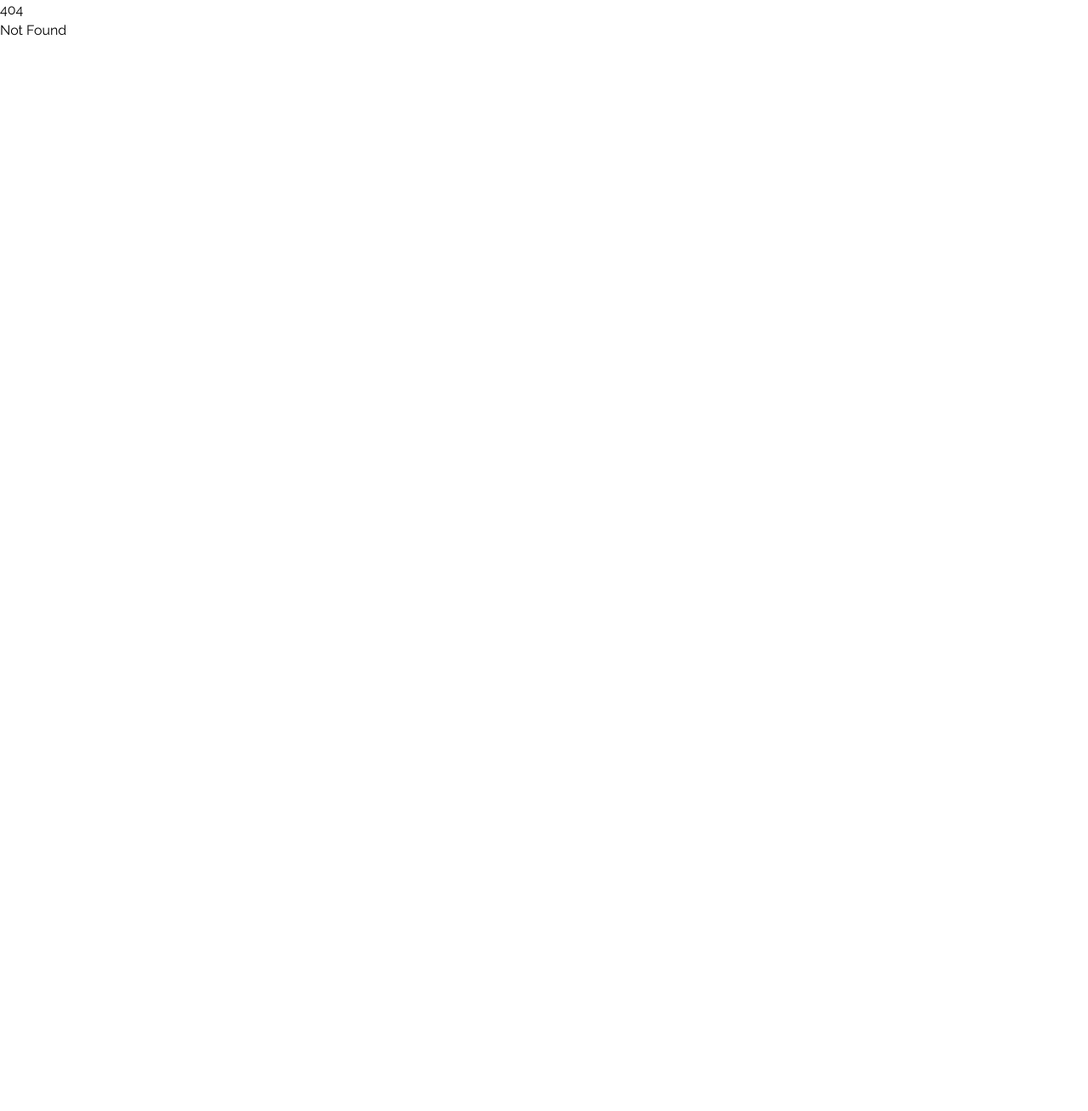
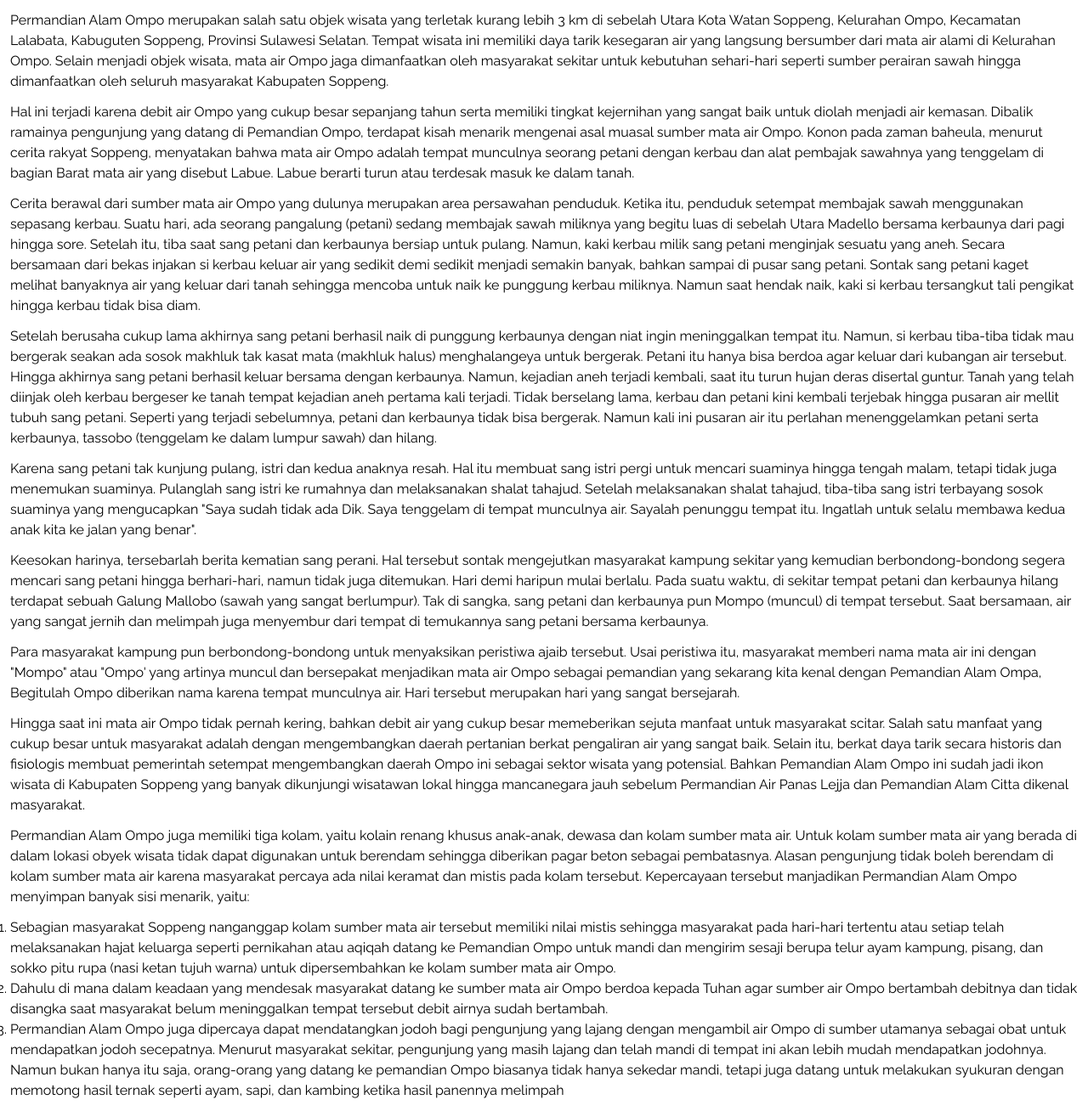
Before and after one commit to rid333/pohon-ompo, a SvelteKit app: page /sejarah-ompo in a window 1280 px wide. Before the commit this address had no page. Shown: the whole page at 85% size. Before the commit the page ends 800 px from the top, so only its background shows below. Built offline with nearby package versions, Linux system fonts and the light colour scheme.

Commit message:
updated pages

```diff
--- /dev/null
+++ b/src/routes/sejarah-ompo/+page.svelte
@@ -0,0 +1,43 @@
+<script></script>
+
+<div class="flex flex-col gap-y-3 p-3">
+    <div>
+        Permandian Alam Ompo merupakan salah satu objek wisata yang terletak kurang lebih 3 km di sebelah Utara Kota Watan Soppeng, Kelurahan Ompo, Kecamatan Lalabata, Kabuguten Soppeng, Provinsi Sulawesi Selatan. Tempat wisata ini memiliki daya tarik kesegaran air yang langsung bersumber dari mata air alami di Kelurahan Ompo. Selain menjadi objek wisata, mata air Ompo jaga dimanfaatkan oleh masyarakat sekitar untuk kebutuhan sehari-hari seperti sumber perairan sawah hingga dimanfaatkan oleh seluruh masyarakat Kabupaten Soppeng.
+    </div>
+
+    <div>
+        Hal ini terjadi karena debit air Ompo yang cukup besar sepanjang tahun serta memiliki tingkat kejernihan yang sangat baik untuk diolah menjadi air kemasan. Dibalik ramainya pengunjung yang datang di Pemandian Ompo, terdapat kisah menarik mengenai asal muasal sumber mata air Ompo. Konon pada zaman baheula, menurut cerita rakyat Soppeng, menyatakan bahwa mata air Ompo adalah tempat munculnya seorang petani dengan kerbau dan alat pembajak sawahnya yang tenggelam di bagian Barat mata air yang disebut Labue. Labue berarti turun atau terdesak masuk ke dalam tanah.
+    </div>
+
+    <div>
+        Cerita berawal dari sumber mata air Ompo yang dulunya merupakan area persawahan penduduk. Ketika itu, penduduk setempat membajak sawah menggunakan sepasang kerbau. Suatu hari, ada seorang pangalung (petani) sedang membajak sawah miliknya yang begitu luas di sebelah Utara Madello bersama kerbaunya dari pagi hingga sore. Setelah itu, tiba saat sang petani dan kerbaunya bersiap untuk pulang. Namun, kaki kerbau milik sang petani menginjak sesuatu yang aneh. Secara bersamaan dari bekas injakan si kerbau keluar air yang sedikit demi sedikit menjadi semakin banyak, bahkan sampai di pusar sang petani. Sontak sang petani kaget melihat banyaknya air yang keluar dari tanah sehingga mencoba untuk naik ke punggung kerbau miliknya. Namun saat hendak naik, kaki si kerbau tersangkut tali pengikat hingga kerbau tidak bisa diam.
+    </div>
+
+    <div>
+        Setelah berusaha cukup lama akhirnya sang petani berhasil naik di punggung kerbaunya dengan niat ingin meninggalkan tempat itu. Namun, si kerbau tiba-tiba tidak mau bergerak seakan ada sosok makhluk tak kasat mata (makhluk halus) menghalangeya untuk bergerak. Petani itu hanya bisa berdoa agar keluar dari kubangan air tersebut. Hingga akhirnya sang petani berhasil keluar bersama dengan kerbaunya. Namun, kejadian aneh terjadi kembali, saat itu turun hujan deras disertal guntur. Tanah yang telah diinjak oleh kerbau bergeser ke tanah tempat kejadian aneh pertama kali terjadi. Tidak berselang lama, kerbau dan petani kini kembali terjebak hingga pusaran air mellit tubuh sang petani. Seperti yang terjadi sebelumnya, petani dan kerbaunya tidak bisa bergerak. Namun kali ini pusaran air itu perlahan menenggelamkan petani serta kerbaunya, tassobo (tenggelam ke dalam lumpur sawah) dan hilang.
+    </div>
+    <div>
+        Karena sang petani tak kunjung pulang, istri dan kedua anaknya resah. Hal itu membuat sang istri pergi untuk mencari suaminya hingga tengah malam, tetapi tidak juga menemukan suaminya. Pulanglah sang istri ke rumahnya dan melaksanakan shalat tahajud. Setelah melaksanakan shalat tahajud, tiba-tiba sang istri terbayang sosok suaminya yang mengucapkan "Saya sudah tidak ada Dik. Saya tenggelam di tempat munculnya air. Sayalah penunggu tempat itu. Ingatlah untuk selalu membawa kedua anak kita ke jalan yang benar".
+    </div>
+    <div>
+        Keesokan harinya, tersebarlah berita kematian sang perani. Hal tersebut sontak mengejutkan masyarakat kampung sekitar yang kemudian berbondong-bondong segera mencari sang petani hingga berhari-hari, namun tidak juga ditemukan. Hari demi haripun mulai berlalu. Pada suatu waktu, di sekitar tempat petani dan kerbaunya hilang terdapat sebuah Galung Mallobo (sawah yang sangat berlumpur). Tak di sangka, sang petani dan kerbaunya pun Mompo (muncul) di tempat tersebut. Saat bersamaan, air yang sangat jernih dan melimpah juga menyembur dari tempat di temukannya sang petani bersama kerbaunya.
+    </div>
+    <div>
+        Para masyarakat kampung pun berbondong-bondong untuk menyaksikan peristiwa ajaib tersebut. Usai peristiwa itu, masyarakat memberi nama mata air ini dengan "Mompo" atau "Ompo' yang artinya muncul dan bersepakat menjadikan mata air Ompo sebagai pemandian yang sekarang kita kenal dengan Pemandian Alam Ompa, Begitulah Ompo diberikan nama karena tempat munculnya air. Hari tersebut merupakan hari yang sangat bersejarah.
+    </div>
+    <div>
+        Hingga saat ini mata air Ompo tidak pernah kering, bahkan debit air yang cukup besar memeberikan sejuta manfaat untuk masyarakat scitar. Salah satu manfaat yang cukup besar untuk masyarakat adalah dengan mengembangkan daerah pertanian berkat pengaliran air yang sangat baik. Selain itu, berkat daya tarik secara historis dan fisiologis membuat pemerintah setempat mengembangkan daerah Ompo ini sebagai sektor wisata yang potensial. Bahkan Pemandian Alam Ompo ini sudah jadi ikon wisata di Kabupaten Soppeng yang banyak dikunjungi wisatawan lokal hingga mancanegara jauh sebelum Permandian Air Panas Lejja dan Pemandian Alam Citta dikenal masyarakat.
+    </div>
+
+    <div>
+        Permandian Alam Ompo juga memiliki tiga kolam, yaitu kolain renang khusus anak-anak, dewasa dan kolam sumber mata air. Untuk kolam sumber mata air yang berada di dalam lokasi obyek wisata tidak dapat digunakan untuk berendam sehingga diberikan pagar beton sebagai pembatasnya. Alasan pengunjung tidak boleh berendam di kolam sumber mata air karena masyarakat percaya ada nilai keramat dan mistis pada kolam tersebut. Kepercayaan tersebut manjadikan Permandian Alam Ompo menyimpan banyak sisi menarik, yaitu:
+    </div>
+
+    <div>
+        <ul class="list-decimal">
+            <li>Sebagian masyarakat Soppeng nanganggap kolam sumber mata air tersebut memiliki nilai mistis sehingga masyarakat pada hari-hari tertentu atau setiap telah melaksanakan hajat keluarga seperti pernikahan atau aqiqah datang ke Pemandian Ompo untuk mandi dan mengirim sesaji berupa telur ayam kampung, pisang, dan sokko pitu rupa (nasi ketan tujuh warna) untuk dipersembahkan ke kolam sumber mata air Ompo.</li>
+            <li>Dahulu di mana dalam keadaan yang mendesak masyarakat datang ke sumber mata air Ompo berdoa kepada Tuhan agar sumber air Ompo bertambah debitnya dan tidak disangka saat masyarakat belum meninggalkan tempat tersebut debit airnya sudah bertambah.</li>
+            <li>Permandian Alam Ompo juga dipercaya dapat mendatangkan jodoh bagi pengunjung yang lajang dengan mengambil air Ompo di sumber utamanya sebagai obat untuk mendapatkan jodoh secepatnya. Menurut masyarakat sekitar, pengunjung yang masih lajang dan telah mandi di tempat ini akan lebih mudah mendapatkan jodohnya. Namun bukan hanya itu saja, orang-orang yang datang ke pemandian Ompo biasanya tidak hanya sekedar mandi, tetapi juga datang untuk melakukan syukuran dengan memotong hasil ternak seperti ayam, sapi, dan kambing ketika hasil panennya melimpah</li>
+        </ul>
+    </div>
+</div>
```
